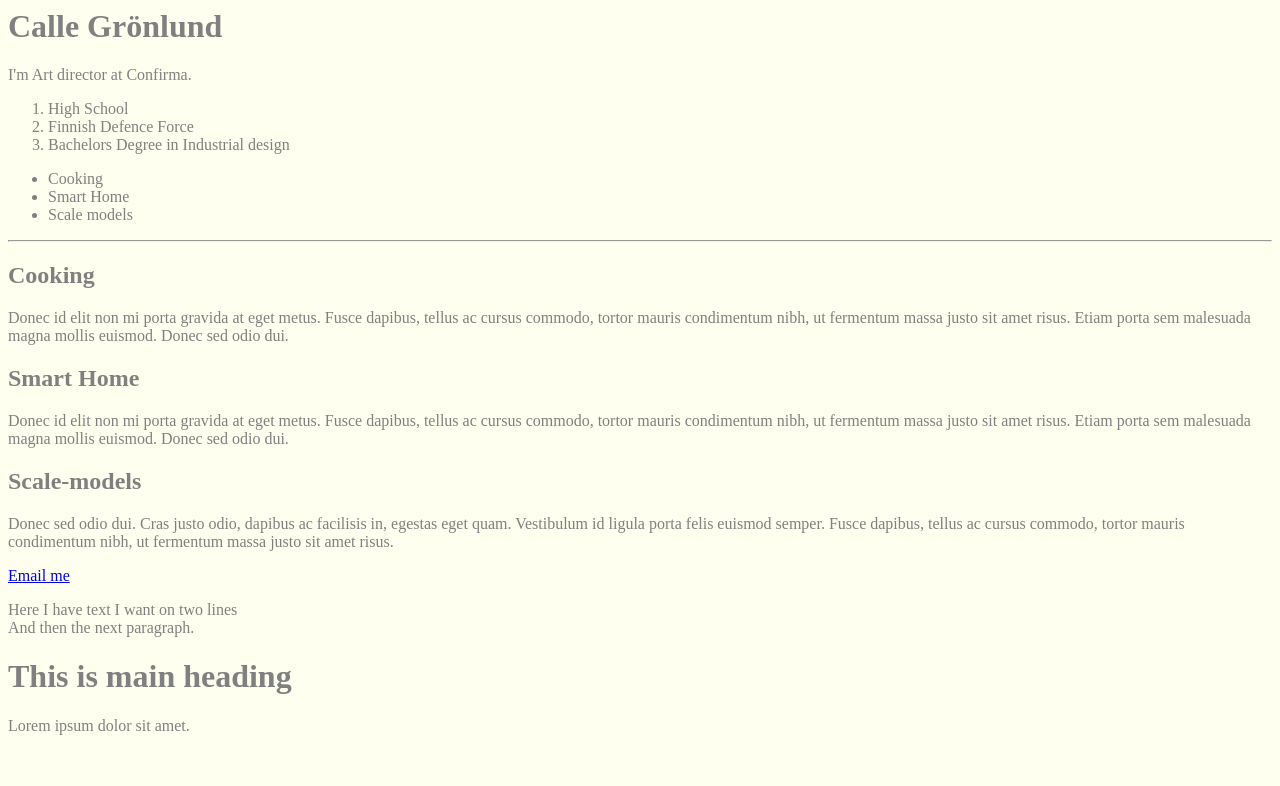
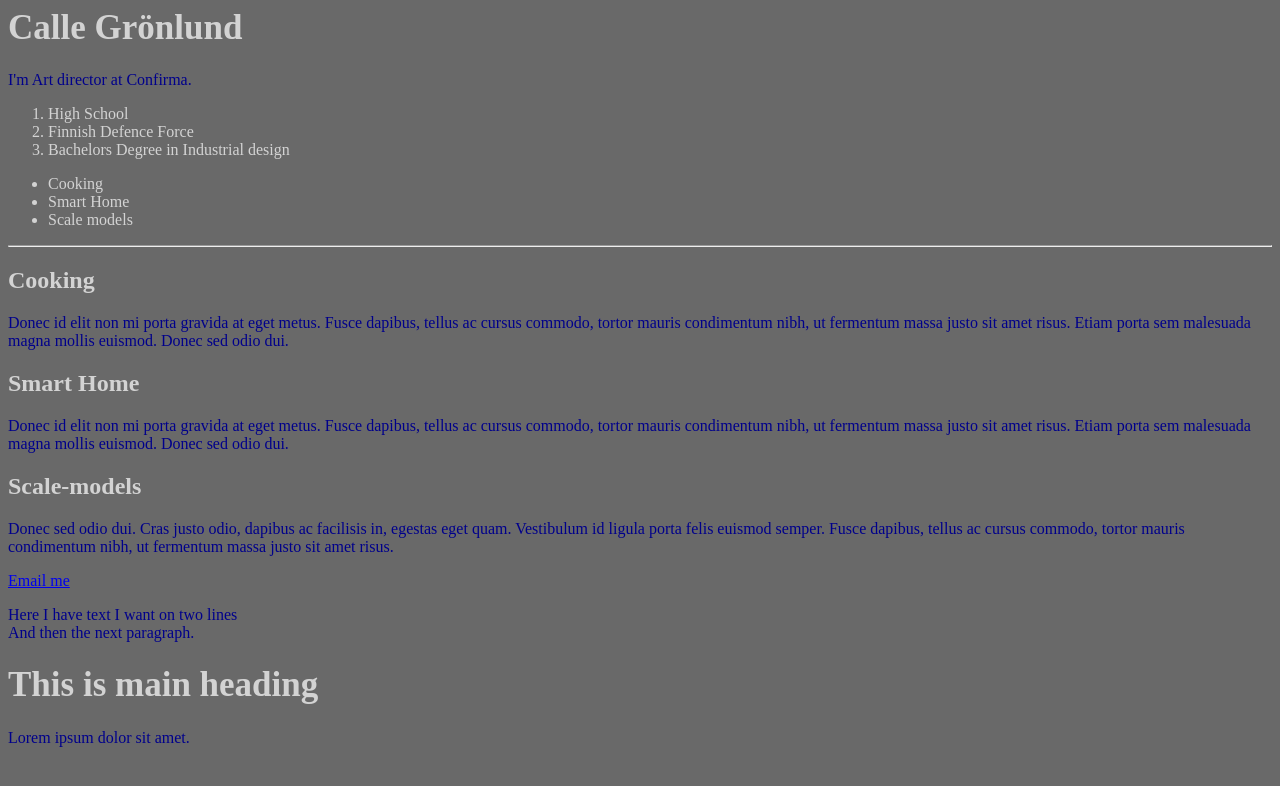
Before and after one commit to sheepbringer/sheepbringer.github.io, a plain HTML site: page index.html in a window 1280 px wide. Drawn offline with Linux system fonts and the light colour scheme.

Commit message:
Update styles.css

```diff
--- a/styles.css
+++ b/styles.css
@@ -1,4 +1,13 @@
 body {
-background: ivory;
-color: gray;
+background: DimGray;
+color: LightGray;
 }
+
+h1 {
+  font-size: 35px;
+}
+
+p {
+  font-size: 16px;
+  color: DarkBlue;
+}
```
